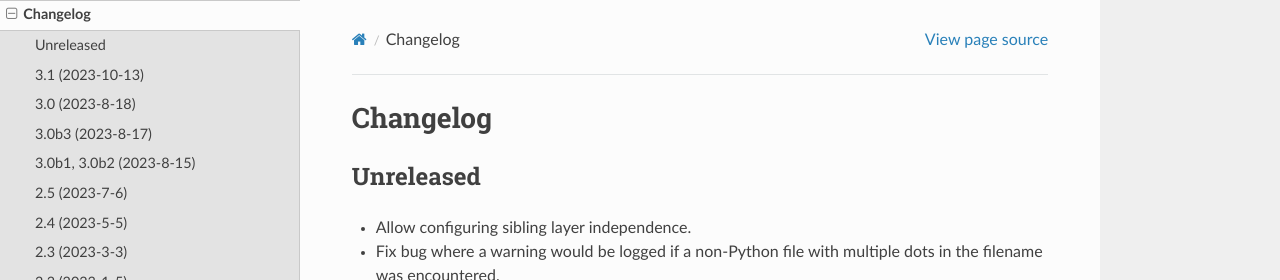
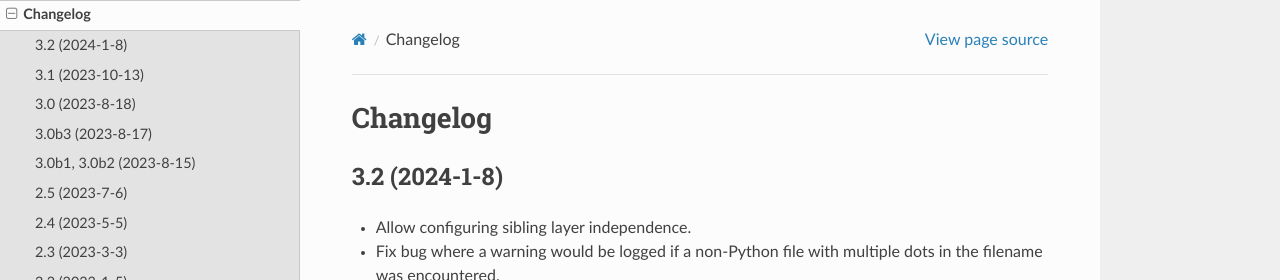
Before and after one commit to seddonym/grimp, a Sphinx documentation site: the page built from docs/changelog.rst, in a window 1280 px wide and 900 px high. Shown: the top 280 px of the window. Built offline with Sphinx 7.4.7 and the Read the Docs theme 2.0.0, drawn with Linux system fonts in a browser that asks for light colours.

Commit message:
Release v3.2

```diff
--- a/CHANGELOG.rst
+++ b/CHANGELOG.rst
@@ -2,8 +2,8 @@
 Changelog
 =========
 
-Unreleased
-----------
+3.2 (2024-1-8)
+--------------
 
 * Allow configuring sibling layer independence.
 * Fix bug where a warning would be logged if a non-Python file with multiple dots
--- a/docs/conf.py
+++ b/docs/conf.py
@@ -26,7 +26,7 @@ author = 'David Seddon'
 # The short X.Y version
 version = ''
 # The full version, including alpha/beta/rc tags
-release = '3.1'
+release = '3.2'
 
 
 # -- General configuration ---------------------------------------------------
--- a/pyproject.toml
+++ b/pyproject.toml
@@ -8,7 +8,7 @@ module-name = "grimp._rustgrimp"
 
 [project]
 name = "grimp"
-version = "3.1"
+version = "3.2"
 license = {text = "BSD 2-Clause License"}
 description = "Builds a queryable graph of the imports within one or more Python packages."
 authors = [
--- a/src/grimp/__init__.py
+++ b/src/grimp/__init__.py
@@ -1,4 +1,4 @@
-__version__ = "3.1"
+__version__ = "3.2"
 
 from .application.ports.graph import DetailedImport, ImportGraph
 from .domain.analysis import PackageDependency, Route
```
